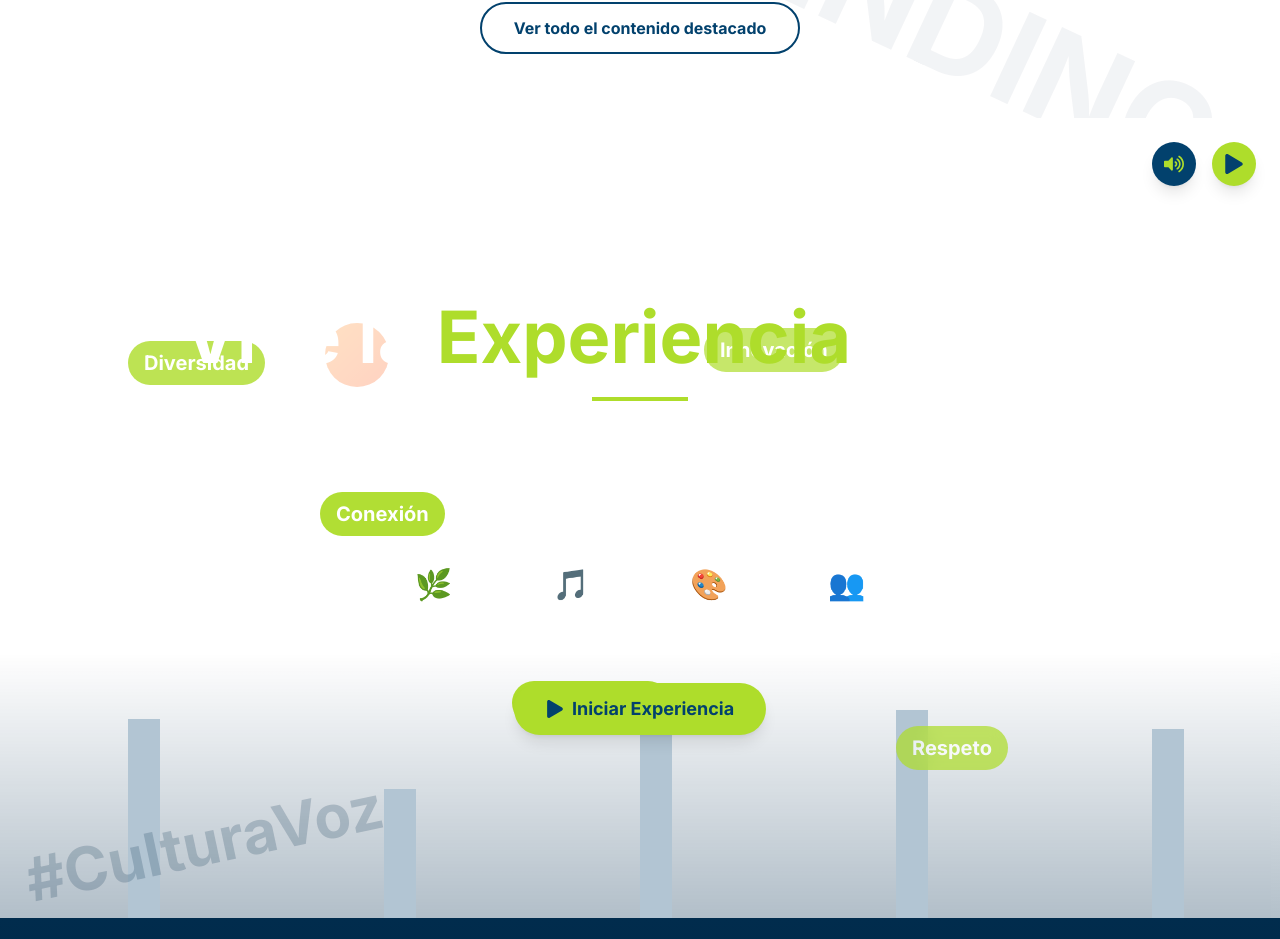
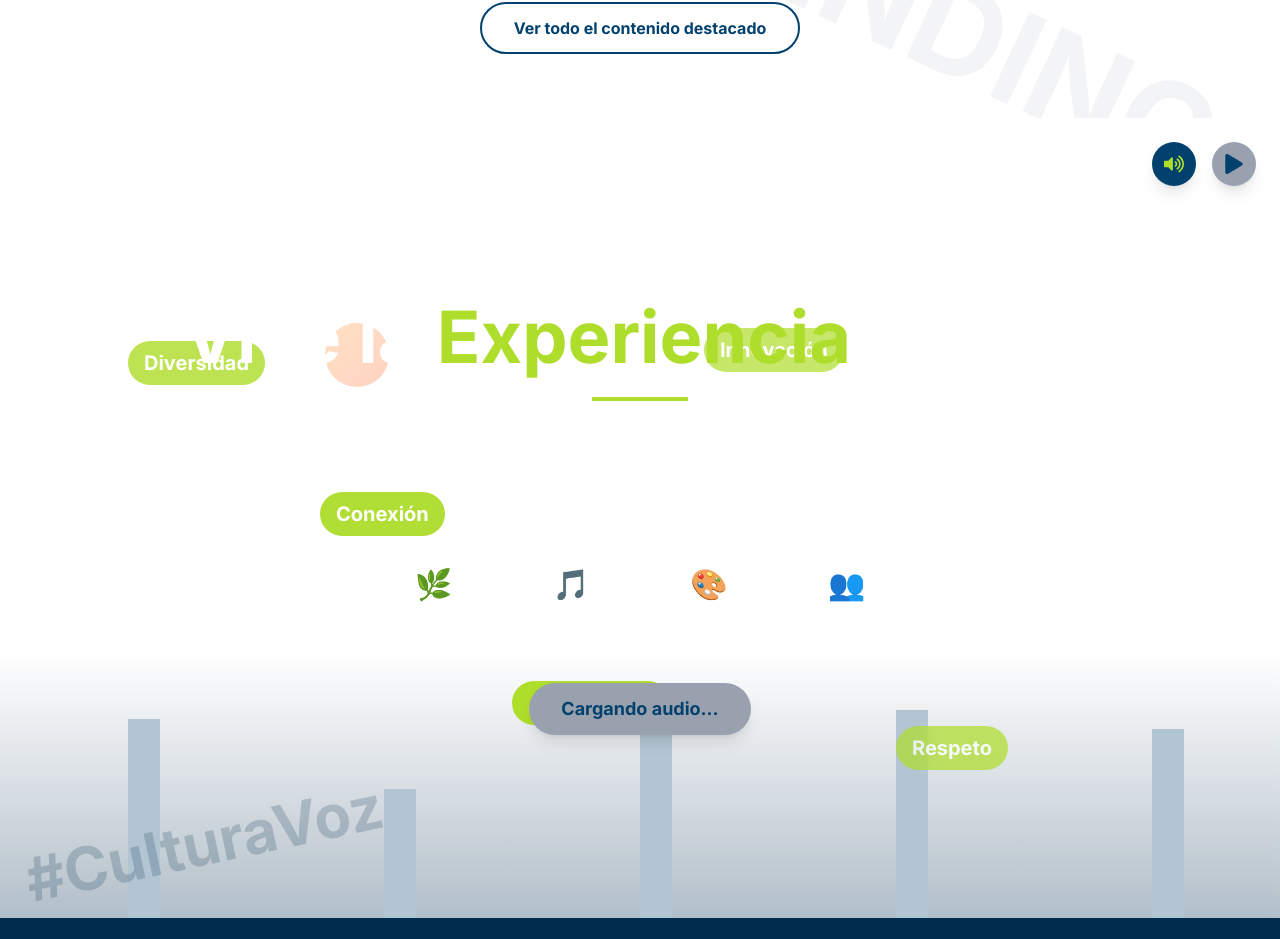
Before and after one commit to IngenieroJosser/chocomedia-frontend, a Next.js app: page / in a window 1280 px wide. Shown: the part 2474-3413 px from the top of the page. Built offline with nearby package versions, Linux system fonts and the light colour scheme.

Commit message:
fix: arreglado el problema de no escucharse el audio y la hidratación de estilos

```diff
--- a/src/components/ui/home/choco-live.tsx
+++ b/src/components/ui/home/choco-live.tsx
@@ -7,6 +7,7 @@ import { FaPlay, FaPause, FaVolumeUp, FaVolumeMute } from 'react-icons/fa';
 const ChocoLive = () => {
   const [isPlaying, setIsPlaying] = useState(false);
   const [isMuted, setIsMuted] = useState(false);
+  const [isAudioLoaded, setIsAudioLoaded] = useState(false);
   const controls = useAnimation();
   const audioRef = useRef<HTMLAudioElement>(null);
   const canvasRef = useRef<HTMLCanvasElement>(null);
@@ -21,14 +22,51 @@ const ChocoLive = () => {
     "Respeto"
   ];
 
+  // Precargar el audio al montar el componente
+  useEffect(() => {
+    const audio = audioRef.current;
+    if (audio) {
+      // Establecer la ruta del audio (desde la carpeta public)
+      audio.src = "/sounds/nature-soundscape.mp3";
+      audio.load(); // Forzar la carga
+
+      const handleLoaded = () => {
+        setIsAudioLoaded(true);
+        console.log("Audio cargado correctamente");
+      };
+
+      const handleError = () => {
+        console.error("Error al cargar el audio");
+      };
+
+      audio.addEventListener('loadeddata', handleLoaded);
+      audio.addEventListener('error', handleError);
+
+      return () => {
+        audio.removeEventListener('loadeddata', handleLoaded);
+        audio.removeEventListener('error', handleError);
+      };
+    }
+  }, []);
+
   // Iniciar/parar experiencia
   const togglePlay = () => {
-    setIsPlaying(!isPlaying);
+    if (!isAudioLoaded) {
+      console.log("Audio aún no cargado");
+      return;
+    }
+
+    const newPlayingState = !isPlaying;
+    setIsPlaying(newPlayingState);
+
     if (audioRef.current) {
-      if (isPlaying) {
+      if (newPlayingState) {
+        audioRef.current.play()
+          .then(() => console.log("Reproducción iniciada"))
+          .catch(error => console.error("Error al reproducir:", error));
+      } else {
         audioRef.current.pause();
-      } else {
-        audioRef.current.play().catch(e => console.log("Audio play error:", e));
+        console.log("Reproducción pausada");
       }
     }
   };
@@ -168,8 +206,9 @@ const ChocoLive = () => {
           {isMuted ? <FaVolumeMute size={20} /> : <FaVolumeUp size={20} />}
         </button>
         <button
-          className="bg-[#aedd2b] text-[#02416d] p-3 rounded-full shadow-lg hover:bg-[#9bc926] transition-colors"
+          className={`${isAudioLoaded ? 'bg-[#aedd2b] hover:bg-[#9bc926]' : 'bg-gray-400 cursor-not-allowed'} text-[#02416d] p-3 rounded-full shadow-lg transition-colors`}
           onClick={togglePlay}
+          disabled={!isAudioLoaded}
         >
           {isPlaying ? <FaPause size={20} /> : <FaPlay size={20} />}
         </button>
@@ -246,7 +285,7 @@ const ChocoLive = () => {
           animate={{ opacity: 1, y: 0 }}
           transition={{ duration: 1 }}
         >
-          Vive la <span className="text-[#aedd2b]">Experiencia</span> Choco
+          Vive la <span className="text-[#aedd2b]">Experiencia</span> Chocó
         </motion.h1>
 
         <motion.div
@@ -290,18 +329,21 @@ const ChocoLive = () => {
         </motion.div>
 
         <motion.button
-          className="bg-[#aedd2b] hover:bg-[#9bc926] text-[#02416d] font-bold py-3 px-8 rounded-full text-lg shadow-lg hover:shadow-xl transition-all duration-300 group"
+          className={`${isAudioLoaded ? 'bg-[#aedd2b] hover:bg-[#9bc926]' : 'bg-gray-400 cursor-not-allowed'} text-[#02416d] font-bold py-3 px-8 rounded-full text-lg shadow-lg transition-all duration-300 group`}
           initial={{ opacity: 0, scale: 0.8 }}
           animate={{ opacity: 1, scale: 1 }}
           transition={{ duration: 0.5, delay: 0.9 }}
           whileHover={{
-            scale: 1.05,
-            boxShadow: "0 0 20px rgba(174, 221, 43, 0.8)"
+            scale: isAudioLoaded ? 1.05 : 1,
+            boxShadow: isAudioLoaded ? "0 0 20px rgba(174, 221, 43, 0.8)" : "none"
           }}
           onClick={togglePlay}
+          disabled={!isAudioLoaded}
         >
           <span className="flex items-center">
-            {isPlaying ? (
+            {!isAudioLoaded ? (
+              "Cargando audio..."
+            ) : isPlaying ? (
               <>
                 <FaPause className="mr-2" /> Pausar Experiencia
               </>
@@ -319,11 +361,9 @@ const ChocoLive = () => {
         ref={audioRef}
         loop
         muted={isMuted}
+        preload="auto"
         className="hidden"
-      >
-        {/* En un proyecto real, aquí iría la fuente de audio */}
-        <source src="/sounds/nature-soundscape.mp3" type="audio/mpeg" />
-      </audio>
+      />
 
       {/* Efecto de ondas de sonido */}
       {isPlaying && (
```
Also changed, not shown: 1 other file (tests, documents, lock files or other folders).
